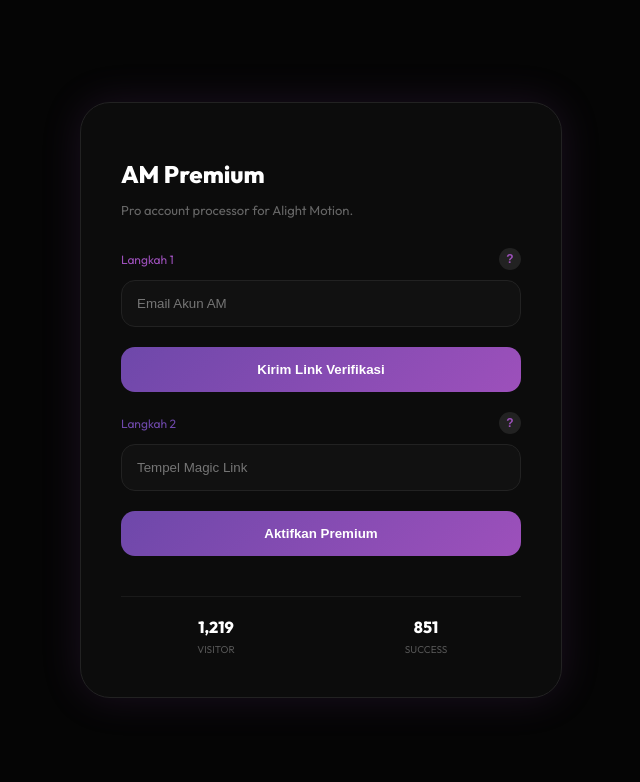
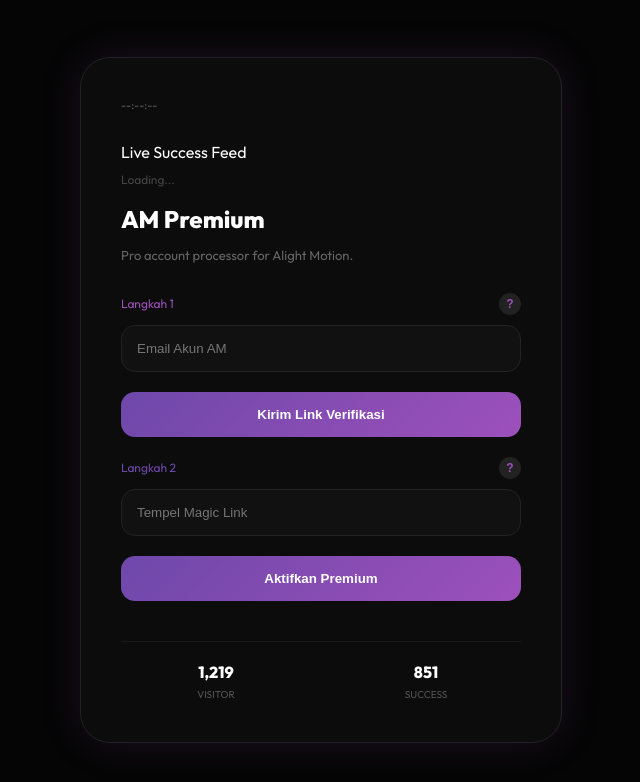
Before and after one commit to kyedeveloper/am-premium, a website: page index.html in a window 1280 px wide. Shown: the whole page, without its empty margins (319-959 px from the left). Drawn offline with Linux system fonts and the light colour scheme; some packages are replaced by stand-ins of ours; a script that the page names is missing.

Commit message:
Add clock and live success feed to index.html
Added a clock display and a live success feed section to the card.

```diff
--- a/index.html
+++ b/index.html
@@ -30,6 +30,15 @@
 </head>
 <body>
     <div class="card">
+        <!-- Tambahin di dalam .card (di atas judul) -->
+<div id="clock" style="color:#666; font-size: 11px; margin-bottom: 10px;">--:--:--</div>
+
+<!-- Tambahin di paling bawah .card (sebelum tutup div) -->
+<div class="history-section">
+    <div class="step-label" style="margin-top: 30px;"><span>Live Success Feed</span></div>
+    <div id="historyList" style="font-size: 12px; color: #444;">Loading...</div>
+</div>
+
         <h1>AM Premium</h1>
         <p class="sub">Pro account processor for Alight Motion.</p>
 
```
